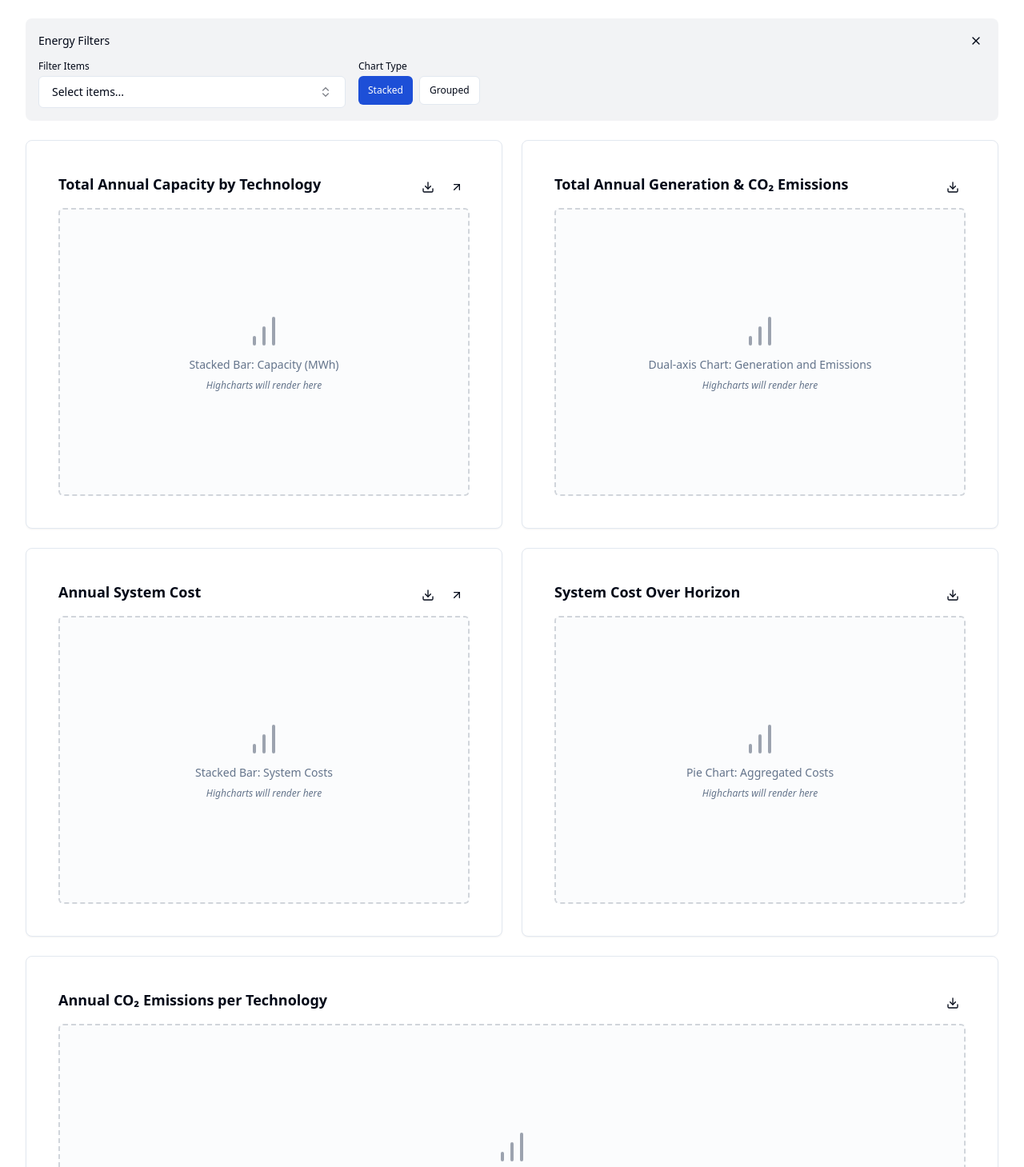
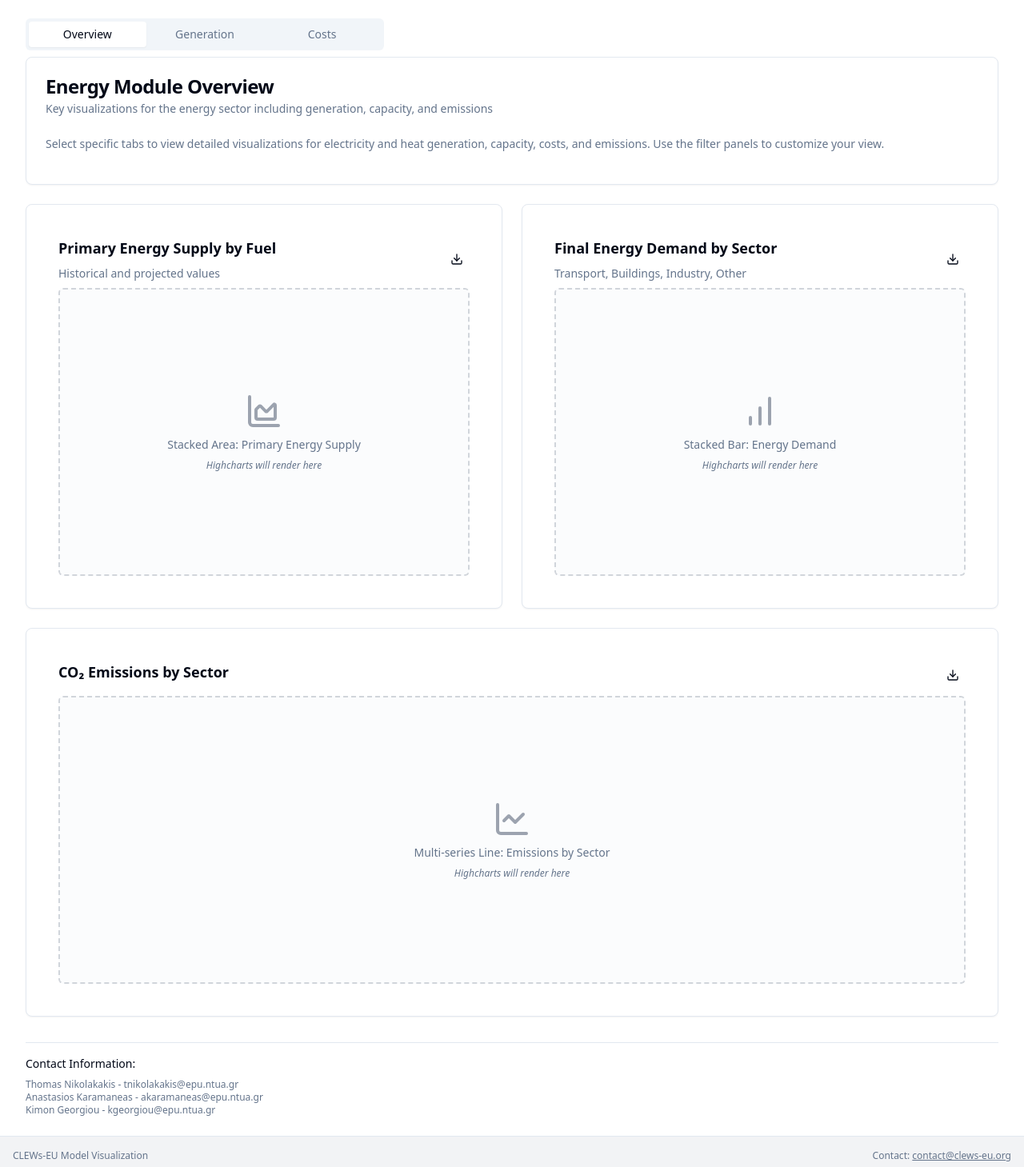
Before and after one commit to ChristosHadjichristofi/clews-horizon-visualizer, a React (Vite) app: page /energy in a window 1280 px wide. Shown: the part 231-1690 px from the top of the page at 80% size. Built offline with nearby package versions, Linux system fonts and the light colour scheme.

Commit message:
Refactor: Update chart generation logic
This commit updates the chart generation logic to ensure all requirements are met.

```diff
--- a/src/pages/Energy.tsx
+++ b/src/pages/Energy.tsx
@@ -3,6 +3,9 @@ import React, { useState } from 'react';
 import FilterPanel from '@/components/common/FilterPanel';
 import ChartCard from '@/components/common/ChartCard';
 import ChartPlaceholder from '@/components/common/ChartPlaceholder';
+import { Card, CardContent, CardDescription, CardHeader, CardTitle } from '@/components/ui/card';
+import { Tabs, TabsContent, TabsList, TabsTrigger } from '@/components/ui/tabs';
+import { cn } from '@/lib/utils';
 
 const energyTechnologies = [
   { id: 'solar-pv', label: 'Solar PV' },
@@ -14,6 +17,14 @@ const energyTechnologies = [
   { id: 'gas', label: 'Natural Gas' },
   { id: 'biomass', label: 'Biomass' },
   { id: 'geothermal', label: 'Geothermal' },
+  { id: 'chp', label: 'Combined Heat & Power (CHP)' },
+  { id: 'bess', label: 'Battery Energy Storage (BESS)' },
+  { id: 'pumped-hydro', label: 'Pumped Hydro' },
+];
+
+const capacityTypes = [
+  { id: 'existing', label: 'Existing' },
+  { id: 'new', label: 'New' },
 ];
 
 const energyFuelTypes = [
@@ -23,79 +34,209 @@ const energyFuelTypes = [
 ];
 
 const costTypes = [
-  { id: 'capex', label: 'CapEx' },
+  { id: 'capex', label: 'Capital Investment' },
   { id: 'opex', label: 'OpEx' },
-  { id: 'fuel', label: 'Fuel' },
+  { id: 'fuel', label: 'Fuel Cost' },
   { id: 'vom', label: 'VOM' },
   { id: 'fom', label: 'FOM' },
   { id: 'emissions', label: 'Emission Penalty' },
   { id: 'salvage', label: 'Salvage Value' },
 ];
 
+const generationTypes = [
+  { id: 'electricity', label: 'Electricity' },
+  { id: 'heat', label: 'Heat' },
+];
+
 const Energy = () => {
+  const [activeTab, setActiveTab] = useState('overview');
+
   return (
     <div className="container mx-auto py-6">
       <h1 className="text-2xl font-bold mb-6">Energy Module</h1>
 
+      <Tabs value={activeTab} onValueChange={setActiveTab} className="w-full mb-6">
+        <TabsList className="grid w-full max-w-md grid-cols-3">
+          <TabsTrigger value="overview">Overview</TabsTrigger>
+          <TabsTrigger value="generation">Generation</TabsTrigger>
+          <TabsTrigger value="costs">Costs</TabsTrigger>
+        </TabsList>
+
+        {/* Overview Tab */}
+        <TabsContent value="overview" className="space-y-6">
+          <Card>
+            <CardHeader>
+              <CardTitle>Energy Module Overview</CardTitle>
+              <CardDescription>
+                Key visualizations for the energy sector including generation, capacity, and emissions
+              </CardDescription>
+            </CardHeader>
+            <CardContent>
+              <p className="text-sm text-muted-foreground mb-4">
+                Select specific tabs to view detailed visualizations for electricity and heat generation,
+                capacity, costs, and emissions. Use the filter panels to customize your view.
+              </p>
+            </CardContent>
+          </Card>
+
+          <div className="grid grid-cols-1 md:grid-cols-2 gap-6">
+            <ChartCard
+              title="Primary Energy Supply by Fuel"
+              subtitle="Historical and projected values"
+            >
+              <ChartPlaceholder title="Stacked Area: Primary Energy Supply" chartType="area" />
+            </ChartCard>
+
+            <ChartCard
+              title="Final Energy Demand by Sector"
+              subtitle="Transport, Buildings, Industry, Other"
+            >
+              <ChartPlaceholder title="Stacked Bar: Energy Demand" />
+            </ChartCard>
+
+            <ChartCard
+              title="CO₂ Emissions by Sector"
+              className="md:col-span-2"
+            >
+              <ChartPlaceholder title="Multi-series Line: Emissions by Sector" chartType="line" />
+            </ChartCard>
+          </div>
+        </TabsContent>
+
+        {/* Generation Tab */}
+        <TabsContent value="generation" className="space-y-6">
           <FilterPanel
-        title="Energy Filters"
+            title="Generation Filters"
             items={energyTechnologies}
             chartTypes={['stacked', 'grouped']}
           />
 
-      <div className="grid grid-cols-1 md:grid-cols-2 gap-6 mt-6">
+          <div className="grid grid-cols-1 md:grid-cols-2 gap-6">
             <ChartCard
-          title="Total Annual Capacity by Technology"
+              title="Total Annual Capacity per Technology"
+              subtitle="Including CHP, BESS and Pumped Hydro"
               hasDrillDown={true}
               drillDownContent={
                 <div className="space-y-6">
-              <h3 className="text-lg font-medium">Battery Energy Storage Systems</h3>
-              <ChartPlaceholder title="BESS Efficiency & Price" />
-              <div className="prose max-w-none">
-                <p>Analysis of Battery Energy Storage Systems (BESS) shows trends in efficiency improvements and cost reductions over time.</p>
-              </div>
+                  <h3 className="text-lg font-medium">Capacity Analysis</h3>
+                  <FilterPanel
+                    title="Capacity Type"
+                    items={capacityTypes}
+                    chartTypes={['grouped']}
+                  />
+                  <ChartPlaceholder title="Split between Existing and New Capacity" chartType="stacked" />
+                  <h3 className="text-lg font-medium mt-4">BESS Capacity Details</h3>
+                  <ChartPlaceholder title="Battery Storage Capacity (MWh)" chartType="line" />
                 </div>
               }
             >
-          <ChartPlaceholder title="Stacked Bar: Capacity (MWh)" />
+              <ChartPlaceholder title="Stacked Bar: Capacity (MW)" />
             </ChartCard>
 
             <ChartCard
-          title="Total Annual Generation & CO₂ Emissions"
-          hasDrillDown={false}
+              title="Total Annual Generation - Electricity"
+              subtitle="With CO₂ emissions on secondary axis"
+              hasDrillDown={true}
+              drillDownContent={
+                <div>
+                  <Tabs defaultValue="electricity">
+                    <TabsList>
+                      <TabsTrigger value="electricity">Electricity</TabsTrigger>
+                      <TabsTrigger value="heat">Heat</TabsTrigger>
+                    </TabsList>
+                    <TabsContent value="electricity">
+                      <ChartPlaceholder title="Detailed Electricity Generation" />
+                    </TabsContent>
+                    <TabsContent value="heat">
+                      <ChartPlaceholder title="Detailed Heat Generation" />
+                    </TabsContent>
+                  </Tabs>
+                </div>
+              }
             >
               <ChartPlaceholder title="Dual-axis Chart: Generation and Emissions" />
             </ChartCard>
 
             <ChartCard
-          title="Annual System Cost"
-          hasDrillDown={true}
-          drillDownContent={
-            <div>
-              <FilterPanel
-                title="Cost Type Filter"
-                items={costTypes}
-                chartTypes={['stacked', 'pie']}
-              />
-              <div className="mt-4">
-                <ChartPlaceholder title="Per-Technology Cost Breakdown" />
-              </div>
-            </div>
-          }
+              title="Total Annual Generation - Heat"
+              subtitle="With CO₂ emissions on secondary axis"
             >
-          <ChartPlaceholder title="Stacked Bar: System Costs" />
-        </ChartCard>
-
-        <ChartCard title="System Cost Over Horizon">
-          <ChartPlaceholder title="Pie Chart: Aggregated Costs" />
+              <ChartPlaceholder title="Dual-axis Chart: Heat Generation and Emissions" />
             </ChartCard>
 
             <ChartCard
               title="Annual CO₂ Emissions per Technology"
               className="md:col-span-2"
             >
-          <ChartPlaceholder title="Multi-series Line: Emissions by Technology" />
+              <ChartPlaceholder title="Multi-series Line: Emissions by Technology" chartType="line" />
             </ChartCard>
+          </div>
+        </TabsContent>
+
+        {/* Costs Tab */}
+        <TabsContent value="costs" className="space-y-6">
+          <FilterPanel
+            title="Cost Type Filter"
+            items={costTypes}
+            chartTypes={['stacked', 'pie']}
+          />
+
+          <div className="grid grid-cols-1 md:grid-cols-2 gap-6">
+            <ChartCard
+              title="Annual System Cost Breakdown"
+              subtitle="All technologies combined"
+              hasDrillDown={true}
+              drillDownContent={
+                <div>
+                  <h3 className="text-lg font-medium mb-4">Cost Components</h3>
+                  <p className="text-sm text-muted-foreground mb-4">
+                    Breakdown includes: Capital investment, Salvage value (negative), FOM,
+                    Fuel Cost, VOM, and Emission penalty costs
+                  </p>
+                  <ChartPlaceholder title="Detailed Cost Analysis" chartType="stacked" />
+                </div>
+              }
+            >
+              <ChartPlaceholder title="Stacked Bar: Annual System Costs" />
+            </ChartCard>
+
+            <ChartCard
+              title="Per-Technology Cost Breakdown"
+              hasDrillDown={true}
+              drillDownContent={
+                <div>
+                  <FilterPanel
+                    title="Select Technology"
+                    items={energyTechnologies}
+                    chartTypes={['stacked', 'pie']}
+                  />
+                  <div className="mt-4">
+                    <ChartPlaceholder title="Technology-specific Cost Breakdown" />
+                  </div>
+                </div>
+              }
+            >
+              <ChartPlaceholder title="Multi-series: Per-Technology Costs" />
+            </ChartCard>
+
+            <ChartCard
+              title="Total System Cost Over Horizon"
+              subtitle="Aggregated for entire study period"
+              className="md:col-span-2"
+            >
+              <ChartPlaceholder title="Pie Chart: Total System Cost Components" chartType="pie" />
+            </ChartCard>
+          </div>
+        </TabsContent>
+      </Tabs>
+
+      <div className="mt-8 border-t pt-4">
+        <h3 className="text-sm font-medium mb-2">Contact Information:</h3>
+        <div className="text-xs text-muted-foreground">
+          <p>Thomas Nikolakakis - tnikolakakis@epu.ntua.gr</p>
+          <p>Anastasios Karamaneas - akaramaneas@epu.ntua.gr</p>
+          <p>Kimon Georgiou - kgeorgiou@epu.ntua.gr</p>
+        </div>
       </div>
     </div>
   );
```
Lines whose indentation alone changed are shown as unchanged.
